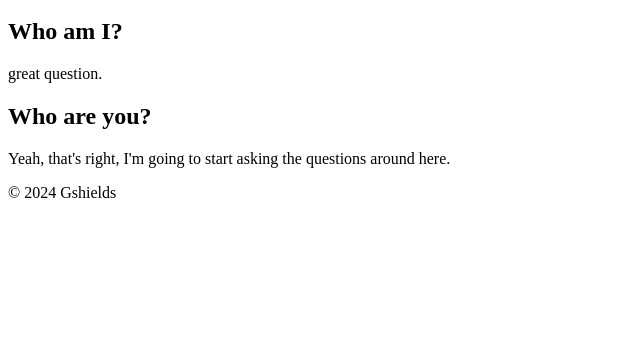
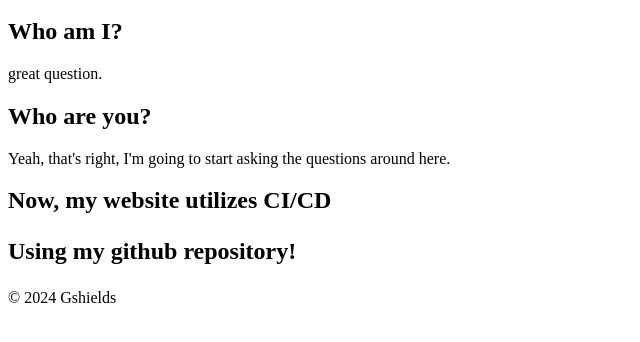
Before and after one commit to gshields432/csce412gshields432-git, a plain HTML site: page about.html in a window 1280 px wide. Shown: the part 118-460 px from the top of the page, without its empty margins (0-640 px from the left). Drawn offline with Linux system fonts and the light colour scheme.

Commit message:
video demo change

```diff
--- a/about.html
+++ b/about.html
@@ -25,6 +25,10 @@
             <h2>Who are you?</h2>
             <p>Yeah, that's right, I'm going to start asking the questions around here.</p>
         </section>
+        <section>
+            <h2>Now, my website utilizes CI/CD<h2>
+            <p>Using my github repository!<p>
+        </section>
     </main>
 
     <footer>
```
